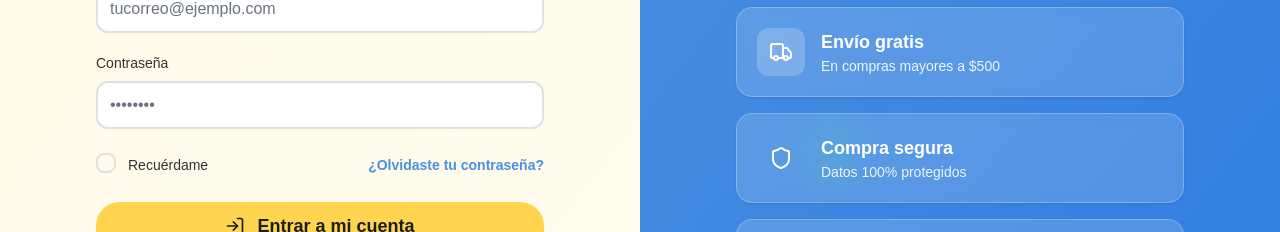
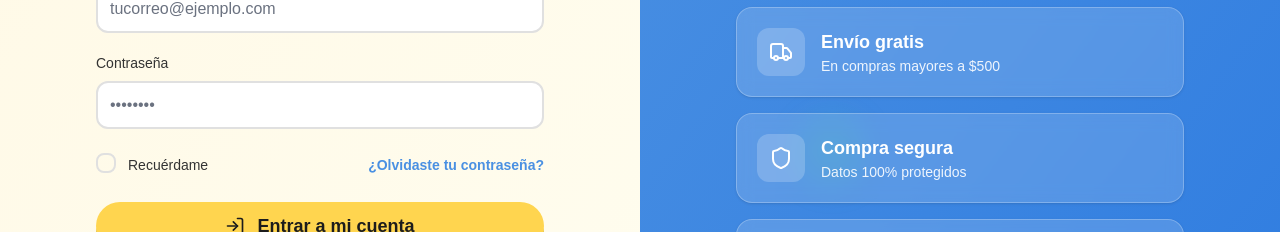
Before and after one commit to eduardohgo/pry_lapape, a Next.js app in the folder pry_lapape/: page /login in a window 1280 px wide. Shown: the part 402-634 px from the top of the page. Built offline with nearby package versions, Linux system fonts and the light colour scheme; no server answers.

Commit message:
Update page.js

```diff
--- a/pry_lapape/src/app/login/page.js
+++ b/pry_lapape/src/app/login/page.js
@@ -8,7 +8,7 @@ import { PrimaryButton, SecondaryButton } from "@/components/Buttons";
 import { LogIn, UserPlus, Package, Sparkles, Shield, Truck, Star } from "lucide-react";
 import { api, decodeJWT } from "@/lib/api";
 import { useAuth } from "@/components/AuthProvider";
-import { GoogleLogin } from "@react-oauth/google"; // 👈 NUEVO
+import { GoogleLogin } from "@react-oauth/google";
 
 export default function LoginPage() {
   const router = useRouter();
@@ -54,12 +54,17 @@ export default function LoginPage() {
 
   const onSubmit = async (e) => {
     e.preventDefault();
-    const emailTrimmed = email.trim();
+
+    const emailTrimmed = email
+      .replace(/<script[^>]*>[\s\S]*?<\/script>/gi, "")
+      .replace(/<\/?[^>]+(>|$)/g, "")
+      .trim();
 
     if (!emailTrimmed || !password) {
       alert("Ingresa tu correo y contraseña.");
       return;
     }
+
     try {
       setLoading(true);
       const res = await api("/auth/login", { body: { email: emailTrimmed, password } });
@@ -131,7 +136,7 @@ export default function LoginPage() {
     }
   };
 
-  // 👇 NUEVO: handlers para Google
+  // Handlers para Google
   const handleGoogleSuccess = async (credentialResponse) => {
     try {
       setLoading(true);
@@ -147,11 +152,9 @@ export default function LoginPage() {
       });
 
       if (res?.token) {
-        // usamos el email del backend si viene, si no, el que esté en el JWT
         const fallbackEmail = res.user?.email || "";
         const user = normalizeUser(res.user, fallbackEmail, res.token);
 
-        // con Google lo guardamos como 'remember: true' para que se quede la sesión
         authLogin({ user, token: res.token, remember: true });
 
         try {
@@ -276,13 +279,9 @@ export default function LoginPage() {
               <div className="flex-grow border-t border-[#E0E0E0]"></div>
             </div>
 
-            {/* Login con Google real */}
+            {/* Login con Google */}
             <div className="flex justify-center">
-              <GoogleLogin
-                onSuccess={handleGoogleSuccess}
-                onError={handleGoogleError}
-                width="100%"
-              />
+              <GoogleLogin onSuccess={handleGoogleSuccess} onError={handleGoogleError} width="100%" />
             </div>
           </div>
         </div>
@@ -324,7 +323,7 @@ export default function LoginPage() {
               </div>
 
               <div className="flex items-center justify-center gap-4 p-5 bg-white/15 rounded-2xl backdrop-blur-sm border border-white/25 shadow-sm">
-                <div className="w-12 h-12 bg.white/20 rounded-xl flex items-center justify-center">
+                <div className="w-12 h-12 bg-white/20 rounded-xl flex items-center justify-center">
                   <Shield size={24} className="text-white" />
                 </div>
                 <div className="text-left flex-1">
```
